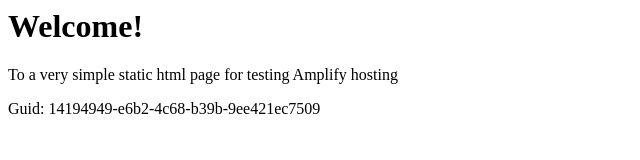
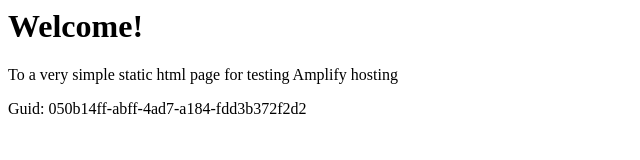
Before and after one commit to aws-aemilia-pdx/Github-PR-Commit-Integration-Test-DoNotTouch-GithubWebhookPreviewCanaryTest-v1-beta-us-west-2, a website: page src/index.html in a window 1280 px wide. Shown: the full height of the page, 0-640 px from the left. Drawn offline with Linux system fonts and the light colour scheme.

Commit message:
commit from integ tests

```diff
--- a/src/index.html
+++ b/src/index.html
@@ -12,6 +12,6 @@
 <body>
     <h1>Welcome!</h1>
     <p>To a very simple static html page for testing Amplify hosting</p>
-    <p>Guid: 14194949-e6b2-4c68-b39b-9ee421ec7509</p></body>
+    <p>Guid: 050b14ff-abff-4ad7-a184-fdd3b372f2d2</p></body>
 
 </html>
```
